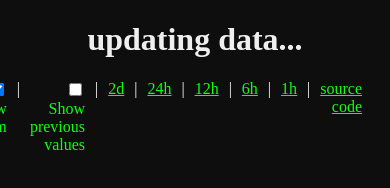
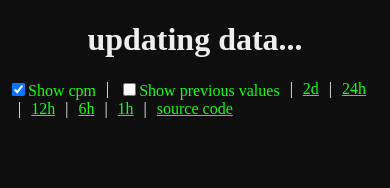
Before and after one commit to 2b2tjp/status.2b2t.jp, a website: page public/index.html in a window 390 px wide. Drawn offline with nearby package versions, Linux system fonts and the light colour scheme; no server answers.

Commit message:
Support SmartPhone Device

```diff
--- a/public/index.html
+++ b/public/index.html
@@ -1,6 +1,7 @@
 <!DOCTYPE html>
 <html>
   <head>
+    <meta name="viewport" content="width=device-width,initial-scale=1">
     <script src="https://code.highcharts.com/highcharts.js"></script>
 		<script src="https://code.highcharts.com/modules/data.js"></script>
 		<script src="https://code.highcharts.com/modules/accessibility.js"></script>
@@ -15,6 +16,7 @@
         color: #ffffff;
         text-decoration: none;
         display: flex;
+        flex-wrap: wrap;
         float: right;
       }
 
```
